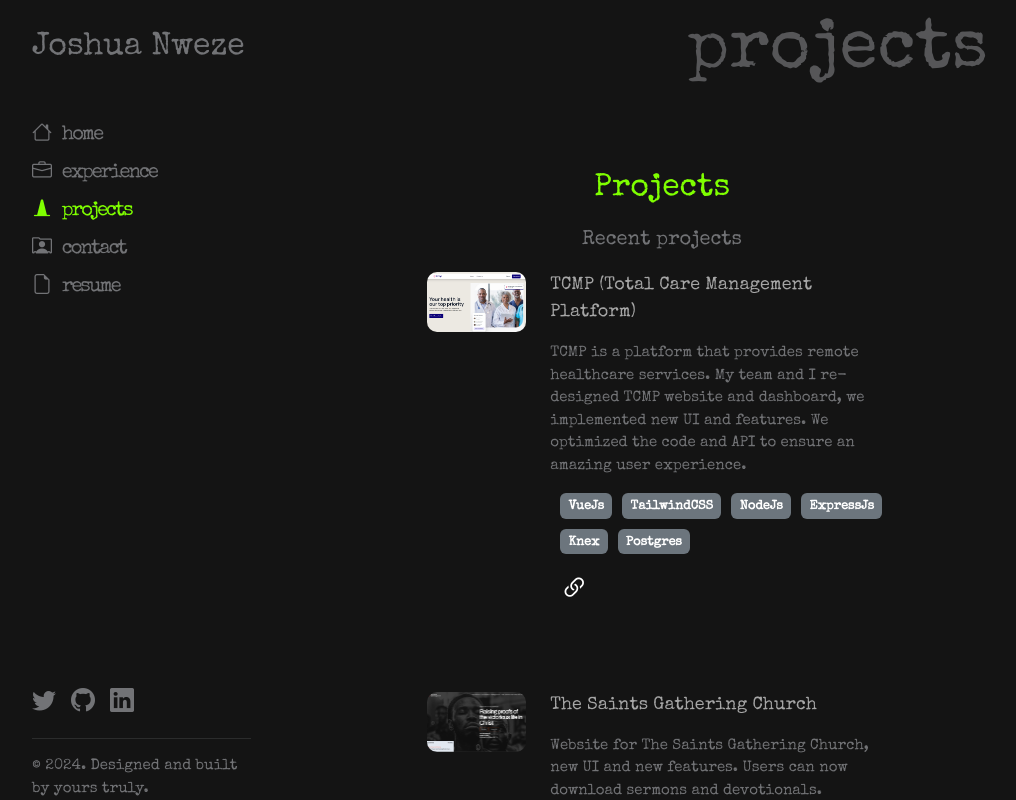
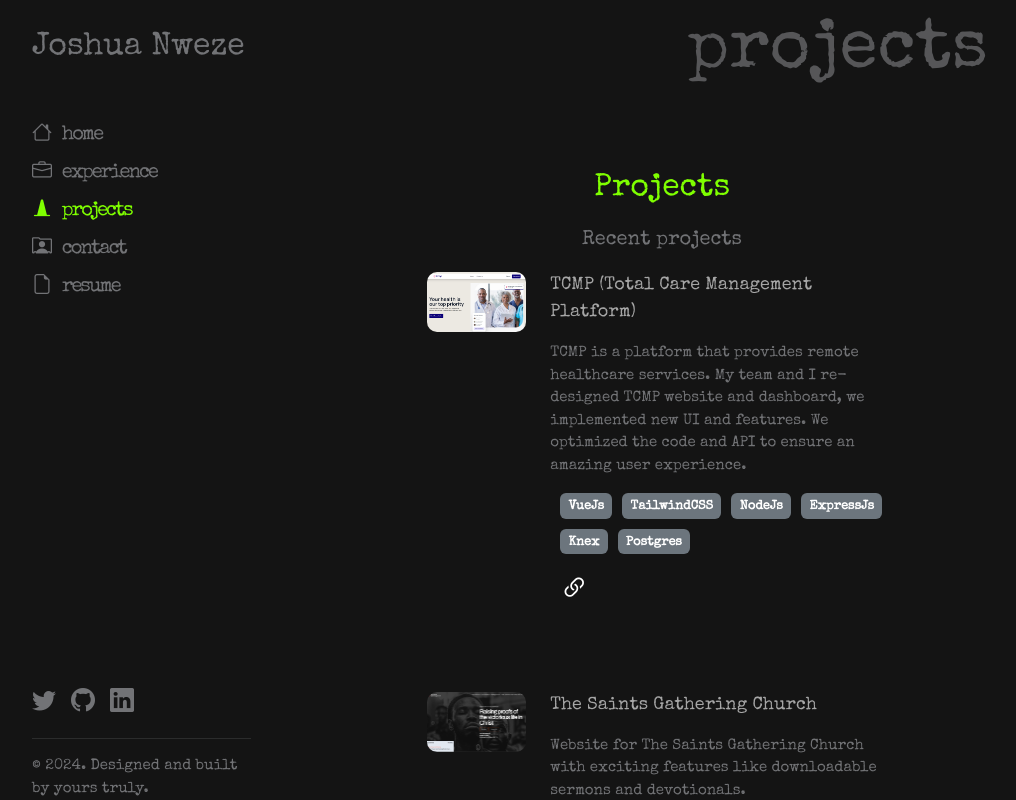
Before and after one commit to Joshua-Nweze/myPortfolio, a Vue app: page /projects in a window 1280 px wide. Shown: the whole page, without its empty margins (130-1146 px from the left). Built offline with nearby package versions, Linux system fonts and the light colour scheme.

Commit message:
update project desc. ux fix

```diff
--- a/src/assets/files/projects.json
+++ b/src/assets/files/projects.json
@@ -17,7 +17,7 @@
         },
         {
             "title": "The Saints Gathering Church",
-            "about": "Website for The Saints Gathering Church, new UI and new features. Users can now download sermons and devotionals.",
+            "about": "Website for The Saints Gathering Church with exciting features like downloadable sermons and devotionals.",
             "background": "tsg.png",
             "link": "https://thesaintsgathering.org/",
             "year": 2024,
--- a/src/components/HomeProjects.vue
+++ b/src/components/HomeProjects.vue
@@ -46,9 +46,7 @@
                             The Saints Gathering Church
                         </p>
                         <p class="about-project">
-                            Website for The Saints Gathering Church,
-                            new UI and new features. Users can now download
-                            sermons and devotionals.
+                            Website for The Saints Gathering Church with exciting features like downloadable sermons and devotionals.
                         </p>
 
                         <div>
--- a/src/components/Nav.vue
+++ b/src/components/Nav.vue
@@ -187,4 +187,8 @@ nav {
 .router-link-exact-active {
     color: chartreuse;
 }
+
+.nav-link:hover{
+    cursor: pointer;
+}
 </style>
```
